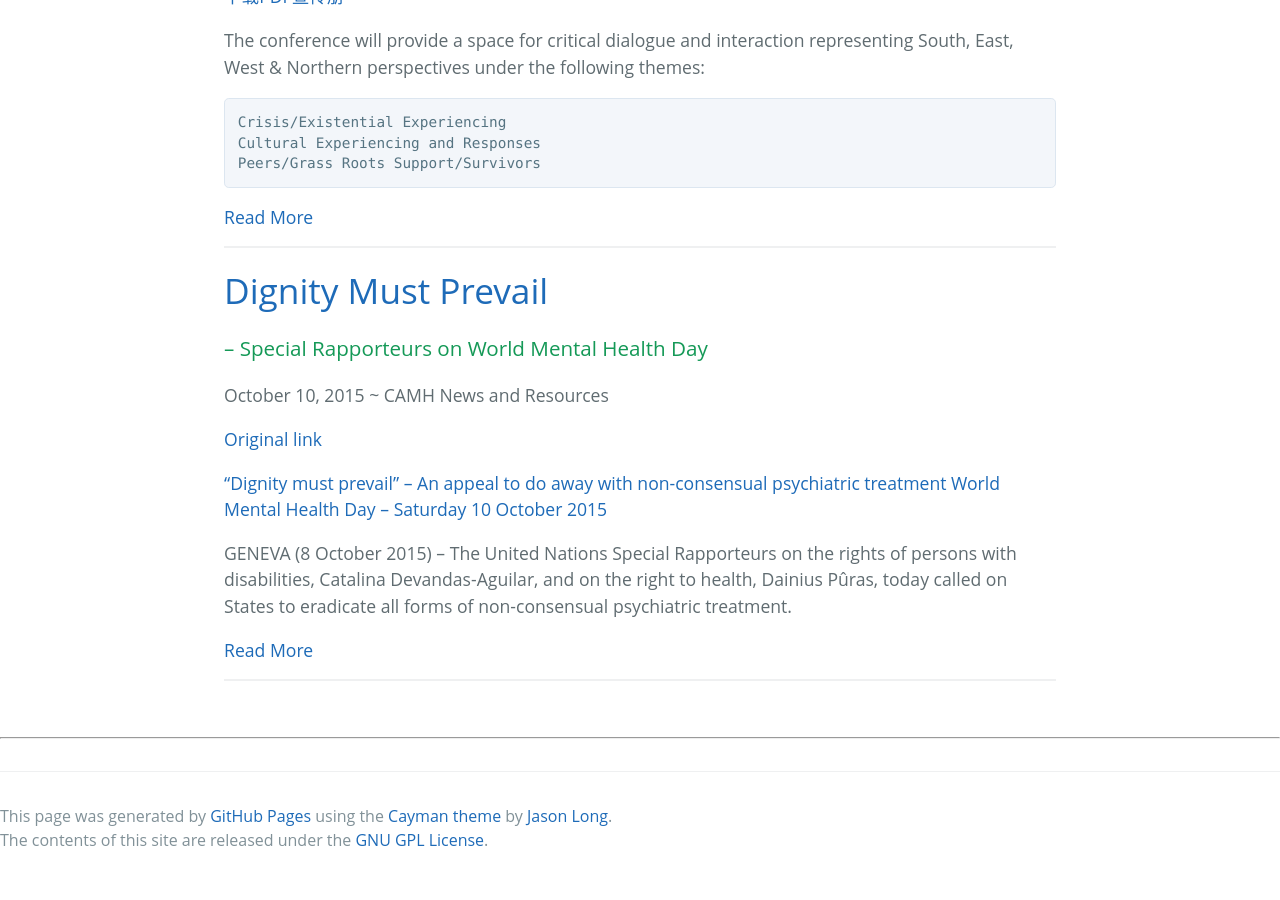
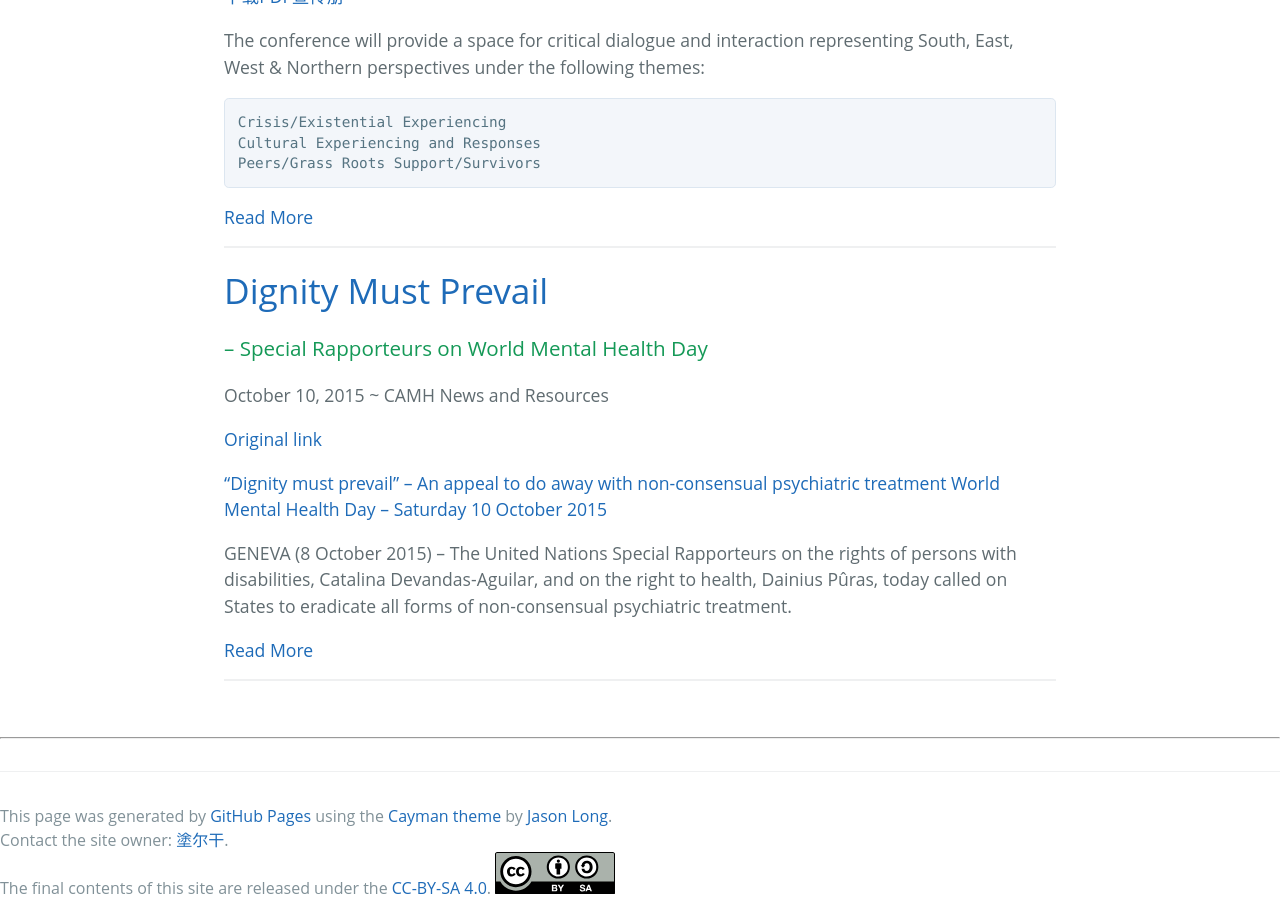
Before and after one commit to mdrights/mdrights.github.io, a Jekyll site: the page built from index.html, in a window 1280 px wide and 900 px high, scrolled down 2845 px. Built offline with Jekyll 4.4.1, drawn with Linux system fonts in a browser that asks for light colours; the list of posts is cut into pages by our own code; before the commit the page ends 3697 px from its top, so only the background shows below that.

```diff
--- a/_layouts/default.html
+++ b/_layouts/default.html
@@ -30,7 +30,9 @@
 
 <footer class="site-footer">
         <span class="site-footer-credits">This page was generated by <a href="https://pages.github.com">GitHub Pages</a> using the <a href="https://github.com/jasonlong/cayman-theme">Cayman theme</a> by <a href="https://twitter.com/jasonlong">Jason Long</a>.</span><br />
-	<span class="site-footer-credits">The contents of this site are released under the <a href="https://gnu.org/licenses/licenses.html">GNU GPL License</a>.</span>
+        <span class="site-footer-credits">Contact the site owner: <a href="{{ site.baseurl }}/about/">塗尔干</a>.</span><br />
+        <span class="site-footer-credits">The final contents of this site are released under the <a href=https://creativecommons.org/licenses/by-sa/4.0/deed.zh>CC-BY-SA 4.0</a>.</span>
+        <img src="{{ site.baseurl }}/img/cc-by-sa.svg" alt="CC-BY-SA"/>
 </footer>
 
 
```
Also changed, not shown: _includes/footer.html (+7 -0 lines), _includes/footer2.html (deleted, +0 -7 lines), about.md (+1 -1 lines), 1 other file.
